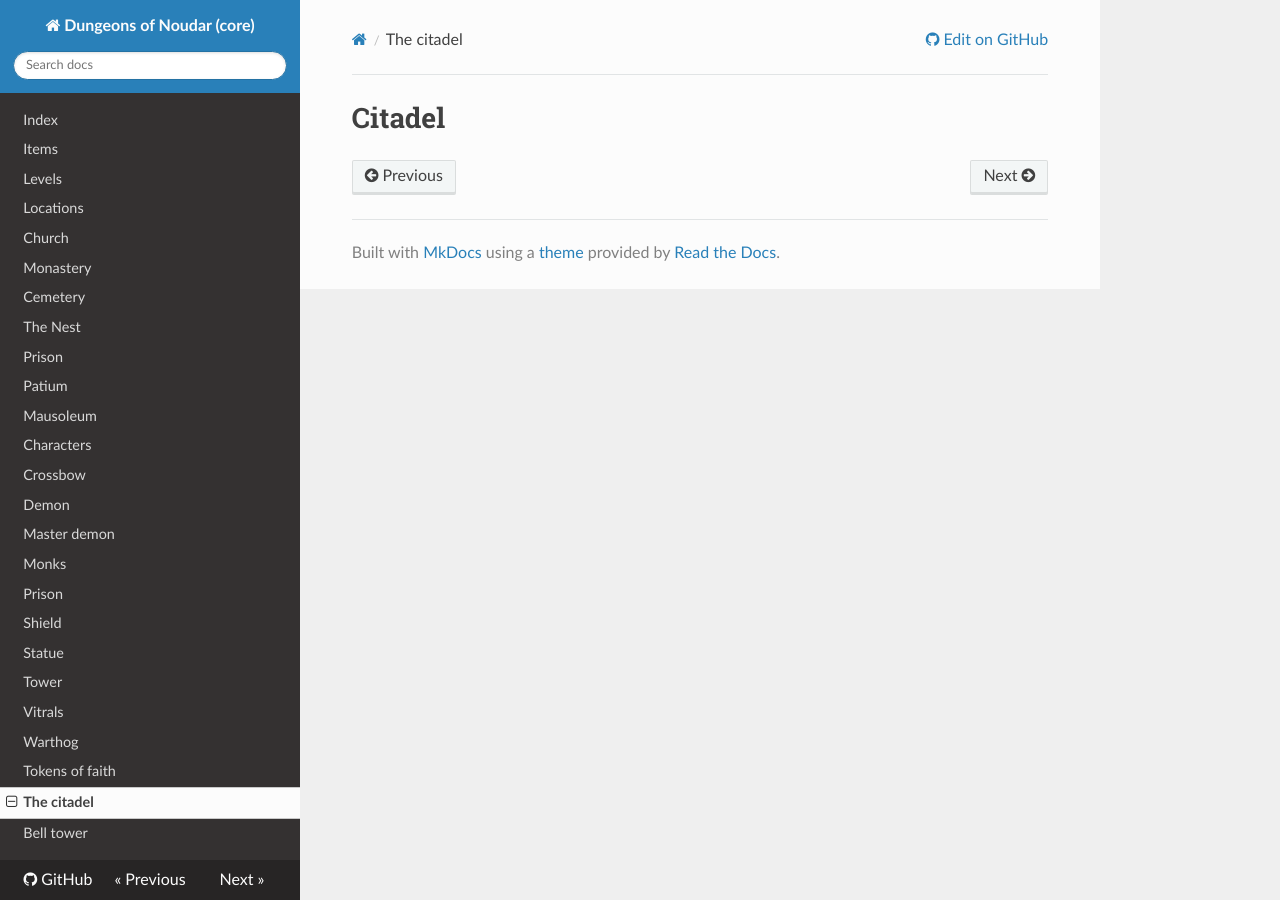
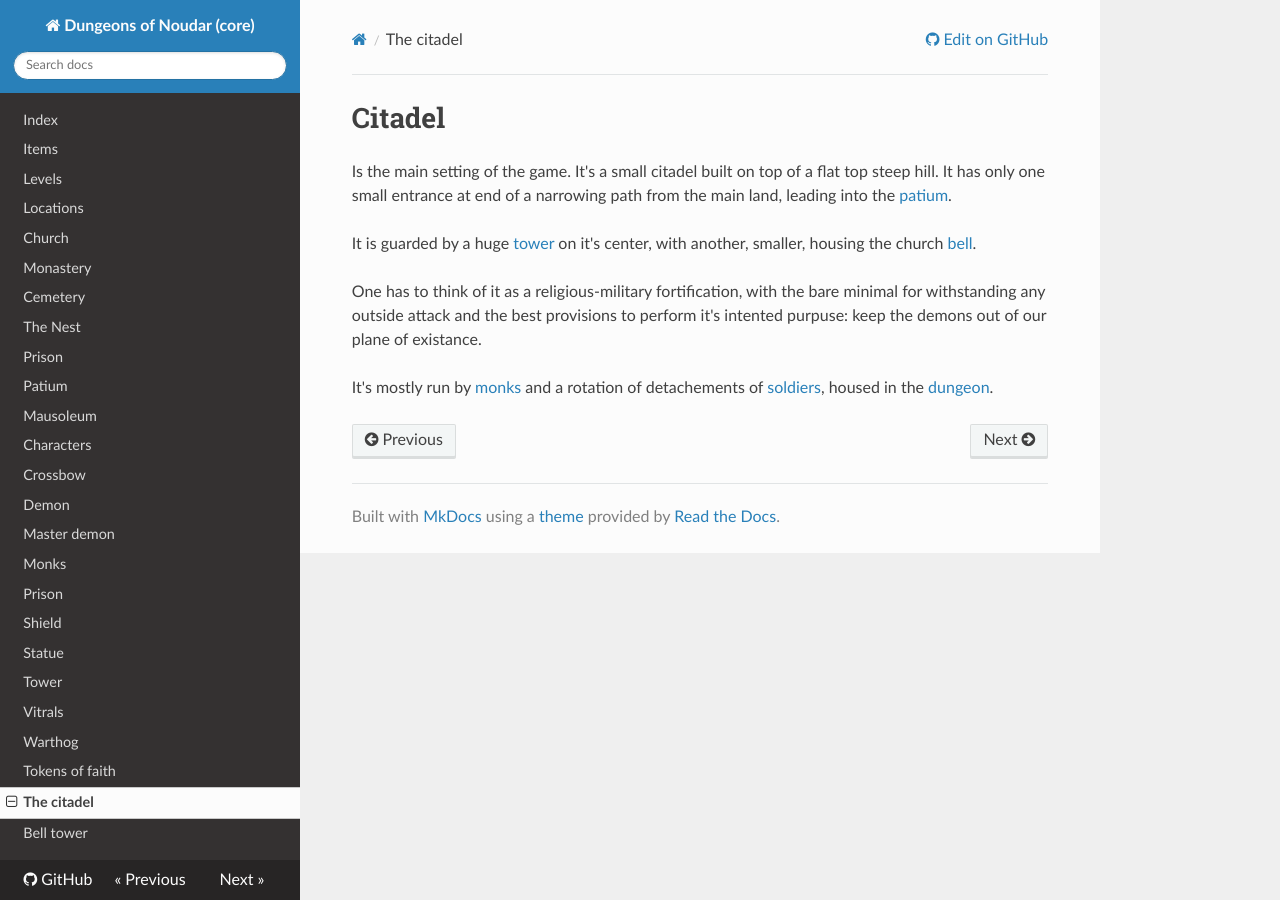
Before and after one commit to TheFakeMontyOnTheRun/noudar-core, an MkDocs documentation site: the page built from docs/citadel.md, in a window 1280 px wide. Built offline with MkDocs 1.6.1, drawn with Linux system fonts in a browser that asks for light colours; nearby versions of some CDN libraries; old or Windows-style settings are respelled for this version of MkDocs.

Commit message:
Complete the locations docs with the citadel and some more details
Also, took the chance to reorganize the pages index.

```diff
--- a/docs/citadel.md
+++ b/docs/citadel.md
@@ -1,2 +1,20 @@
 Citadel
 =======
+
+Is the main setting of the game. It's a small citadel built
+on top of a flat top steep hill. It has only one small
+entrance at end of a narrowing path from the main land,
+leading into the [patium](patium.md).
+
+It is guarded by a huge [tower](tower.md) on it's center,
+with another, smaller, housing the church
+[bell](bell-tower.md).
+
+One has to think of it as a religious-military fortification,
+with the bare minimal for withstanding any outside attack
+and the best provisions to perform it's intented purpuse:
+keep the demons out of our plane of existance.
+
+It's mostly run by [monks](monks.md) and a rotation of
+detachements of [soldiers](fallen-heroes.md), housed in
+the [dungeon](prison.md).
```
Also changed, not shown: docs/locations.md (+6 -0 lines), docs/monastery.md (+2 -1 lines), docs/tower.md (+3 -0 lines).
